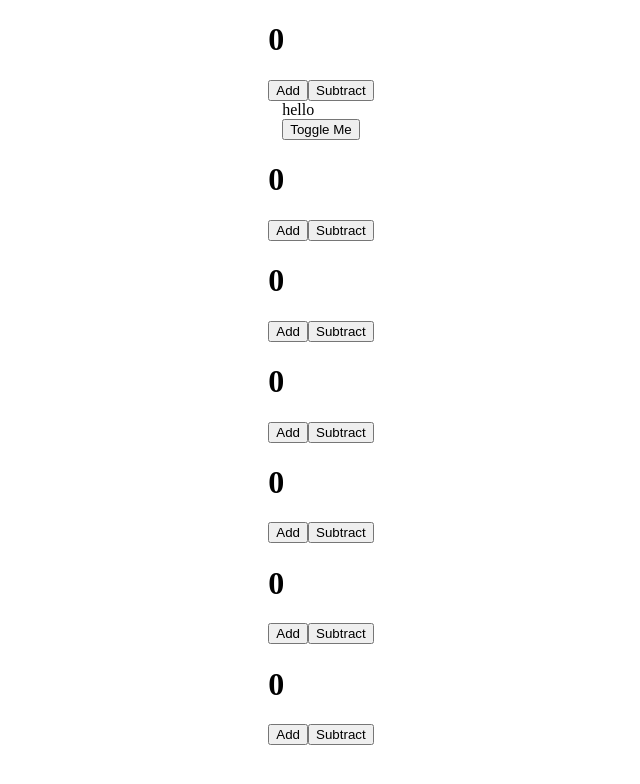
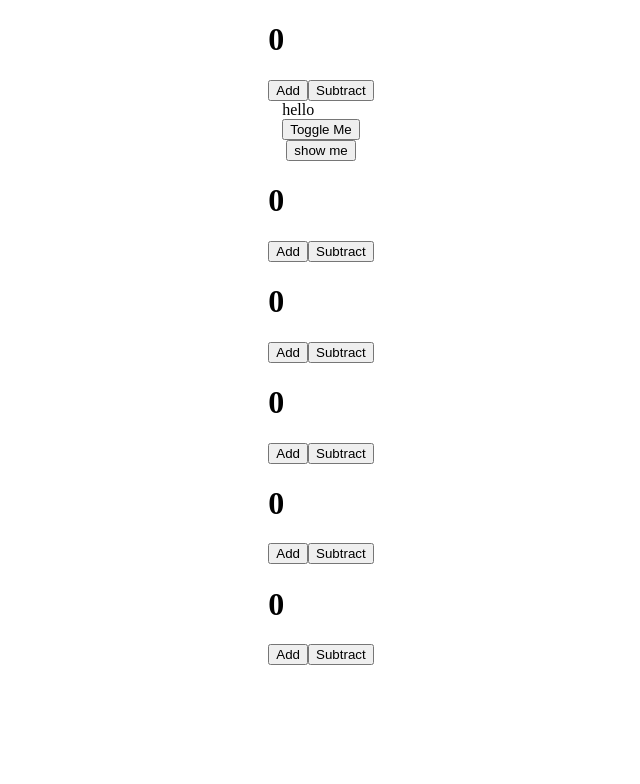
Before and after one commit to jakeegbert04/fe-assignments, a React (Create React App) app in the folder react-widgets/: page / in a window 1280 px wide. Shown: the top 784 px of the page, without its empty margins (319-959 px from the left). Built offline with nearby package versions, Linux system fonts and the light colour scheme.

Commit message:
third widget completed

```diff
--- a/react-widgets/src/components/App.js
+++ b/react-widgets/src/components/App.js
@@ -1,5 +1,6 @@
 import Counter from "./counter/Counter"
-import GreetingToggle from "./greetingToggle/GreetingToggle";
+import GreetingToggle from "./GreetingToggle";
+import ShowHideToggle from "./ShowHideToggle"
 
 import "../styles/app.scss"
 
@@ -8,7 +9,7 @@ export default function App() {
     <div className="App">
       <Counter />
       <GreetingToggle />
-      <Counter />
+      <ShowHideToggle />
       <Counter />
       <Counter />
       <Counter />
--- /dev/null
+++ b/react-widgets/src/components/ShowHideToggle.js
@@ -0,0 +1,29 @@
+import { Component } from "react";
+
+export default class GreetingToggle extends Component {
+  constructor() {
+    super();
+
+    this.state = {
+      toggle: false
+    }
+
+    this.handleToggle = this.handleToggle.bind(this)
+
+  }
+
+  handleToggle() {
+    this.setState((prevState) => ({ toggle: !prevState.toggle }))
+  }
+
+  render() {
+    const { toggle } = this.state
+    return (
+      <div className="main-container greeting-toggle">
+        <div className="display display-greeting">{toggle ? "hide me" : ""}</div>
+        <button onClick={this.handleToggle}>{toggle ? "hide me" : "show me"}</button>
+
+      </div>
+    )
+  }
+}
```
Also changed, not shown: react-widgets/src/components/GreetingToggle.js (renamed from react-widgets/src/components/greetingToggle/GreetingToggle.js).
